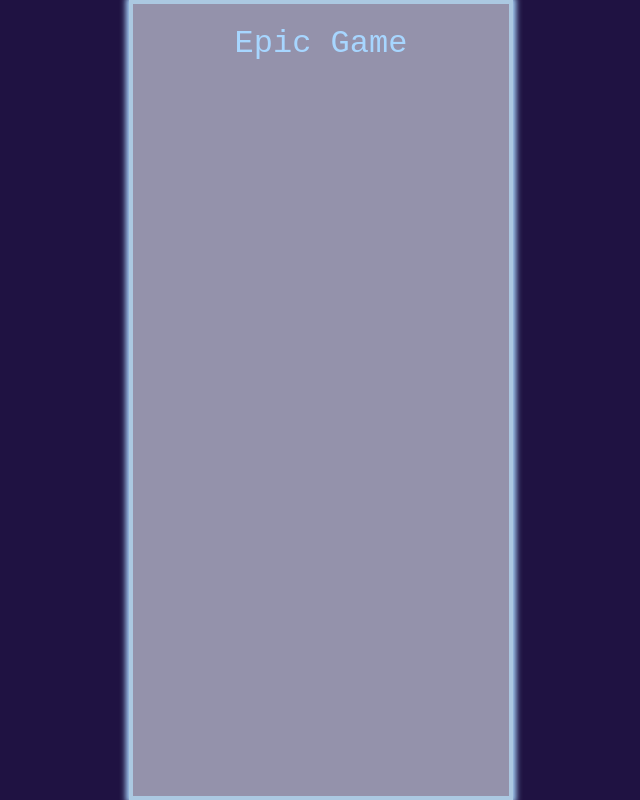
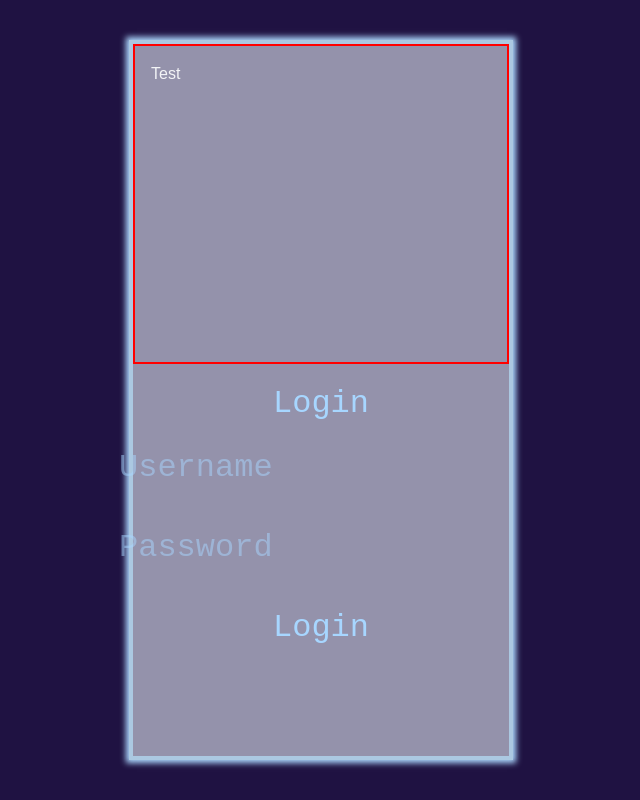
Before and after one commit to PineconeChamp/Web-App-Game, a React (Vite) app: page / in a window 1280 px wide. Shown: the whole page, without its empty margins (319-959 px from the left). Built offline with nearby package versions, Linux system fonts and the light colour scheme; a web font is replaced by a local one.

Commit message:
Added Login Logic

```diff
--- a/package.json
+++ b/package.json
@@ -24,6 +24,6 @@
     "eslint-plugin-react-hooks": "^5.2.0",
     "eslint-plugin-react-refresh": "^0.4.20",
     "globals": "^16.4.0",
-    "vite": "^7.1.7"
+    "vite": "^7.1.9"
   }
 }
--- a/src/App.css
+++ b/src/App.css
@@ -5,24 +5,34 @@
     height: 100vh;
 }
 
-
-
 .phone-window{
     display: flex;
     width: 24rem;
-    height: 50rem;
+    height: 45rem;
     background-color: rgba(240, 248, 255, 0.555);
     padding: 1rem;
-    justify-content: center;
+    justify-content: flex-start;
     border: .3rem solid rgba(184, 229, 255, 0.651);
     box-shadow: 0 0 6px 3px rgb(173, 217, 255);
+    flex-direction: column;
+    padding: 0;
+    margin: 0;
 }
 
+.game-view {
+    height: 20rem;
+    width: 100%;
+    border: red solid 2px;
+    padding: 1rem;
+}
 
 .welcome-text{
+    display: flex;
     color: rgb(167, 214, 255);
     font-family: 'Kiwisoda', 'Courier New', Courier, monospace;
     font-size: xx-large;
+    justify-content: center;
+    padding-top: 1rem;
 }
 
 @font-face {
--- a/src/App.jsx
+++ b/src/App.jsx
@@ -1,13 +1,23 @@
 import { useState } from 'react';
 import './App.css'
 import "./index.css";
+import LoginPage from './components/LoginPage';
 
 function App() {
+  const [user, setUser] = useState(null);
+
   return(
     <div className="main-window">
       <div className="phone-window">
+        <div className="game-view">
+          <p>Test</p>
+        </div>
         <div className="welcome-text">
-          <h1>Epic Game</h1>
+          {!user ? (
+            <LoginPage onLogin={setUser} />
+          ) : (
+            <h1>Welcome, {user}!</h1>
+          )}
         </div>
       </div>
     </div>
--- /dev/null
+++ b/src/components/LoginPage.jsx
@@ -0,0 +1,37 @@
+import React, { useState } from 'react';
+
+function LoginPage({ onLogin }) {
+  const [username, setUsername] = useState('');
+  const [password, setPassword] = useState('');
+
+  const handleSubmit = (e) => {
+    e.preventDefault();
+    // Simple login logic (replace with real auth as needed)
+    if (username && password) {
+      onLogin(username);
+    }
+  };
+
+  return (
+    <form onSubmit={handleSubmit} style={{ display: 'flex', flexDirection: 'column', alignItems: 'center' }}>
+      <h2>Login</h2>
+      <input
+        type="text"
+        placeholder="Username"
+        value={username}
+        onChange={e => setUsername(e.target.value)}
+        style={{ margin: '0.5rem', padding: '0.5rem' }}
+      />
+      <input
+        type="password"
+        placeholder="Password"
+        value={password}
+        onChange={e => setPassword(e.target.value)}
+        style={{ margin: '0.5rem', padding: '0.5rem' }}
+      />
+      <button type="submit" style={{ margin: '0.5rem', padding: '0.5rem' }}>Login</button>
+    </form>
+  );
+}
+
+export default LoginPage;
```
Also changed, not shown: src/components/StartPage.jsx (deleted), 1 other file (tests, documents, lock files or other folders).
